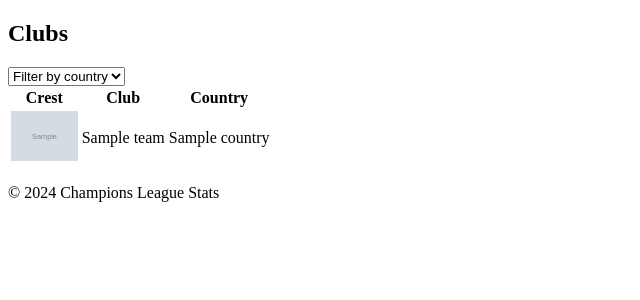
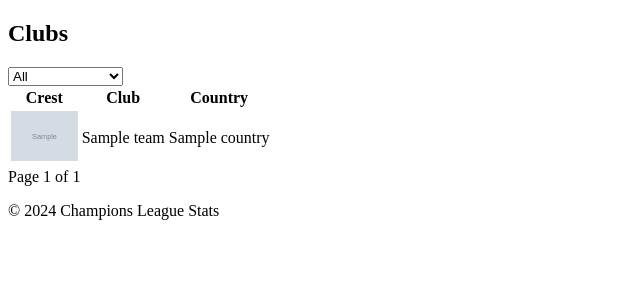
Before and after one commit to orodrigobezerra/champions-stats-2025, a Django app: template champions_stats/templates/champions_stats/teams.html in a window 1280 px wide. Shown: the part 101-401 px from the top of the page, without its empty margins (0-640 px from the left). Run offline with Django 3.2, Linux system fonts and the light colour scheme; the template is opened without the code that fills it: most values are stand-ins (such as "Sample title", 1, 10 or a date in 2020); grey boxes marked "Sample" are stand-in pictures.

Commit message:
Ajustes nos filtros e criação de paginação

```diff
--- a/champions_stats/templates/champions_stats/teams.html
+++ b/champions_stats/templates/champions_stats/teams.html
@@ -6,10 +6,14 @@
     <div class="filter-club">
         <h2 class="filter-title">Clubs</h2>
         <select name="club-filter" id="club-filter">
-            <option value="" select hidden>Filter by country</option>
-            <option value="all">All</option>
+            <option value="all" {% if request.GET.country == "all" or not request.GET.country %}selected{% endif %}>
+                All
+            </option>
             {% for country in countries %}
-                <option value="{{ country }}">{{ country }}</option>
+            <option value="{{ country|lower }}"
+                {% if request.GET.country == country|lower %}selected{% endif %}>
+                {{ country }}
+            </option>
             {% endfor %}
         </select>
     </div>
@@ -24,7 +28,7 @@
                 </tr>
             </thead>
             <tbody id="teams-table">
-                {% for team in teams %}
+                {% for team in page_obj %}
                     <tr data-team="{{ team.team }}" data-country="{{ team.country }}">
                         <td>
                             {% if team.logo %}
@@ -39,4 +43,19 @@
         </table>
     </div>
 </div>
+
+<div class="pagination">
+    {% if page_obj.has_previous %}
+    <a href="?page=1&country={{ request.GET.country }}">First</a>
+    <a href="?page={{ page_obj.previous_page_number }}&country={{ request.GET.country }}">Previous</a>
+    {% endif %}
+
+    <span>Page {{ page_obj.number }} of {{ page_obj.paginator.num_pages }}</span>
+
+    {% if page_obj.has_next %}
+    <a href="?page={{ page_obj.next_page_number }}&country={{ request.GET.country }}">Next</a>
+    <a href="?page={{ page_obj.paginator.num_pages }}&country={{ request.GET.country }}">Last</a>
+    {% endif %}
+</div>
+
 {% endblock %}
--- a/champions_stats/urls.py
+++ b/champions_stats/urls.py
@@ -3,6 +3,6 @@ from . import views
 
 urlpatterns = [
     path('', views.home, name='home'),
-    path('teams/', views.teams_view, name='teams'),
+    path('teams/', views.teams, name='teams'),
     path('players/', views.players, name='players'),
 ]
```
Also changed, not shown: champions_stats/templates/champions_stats/players.html (+21 -3 lines), champions_stats/views.py (+26 -12 lines).
